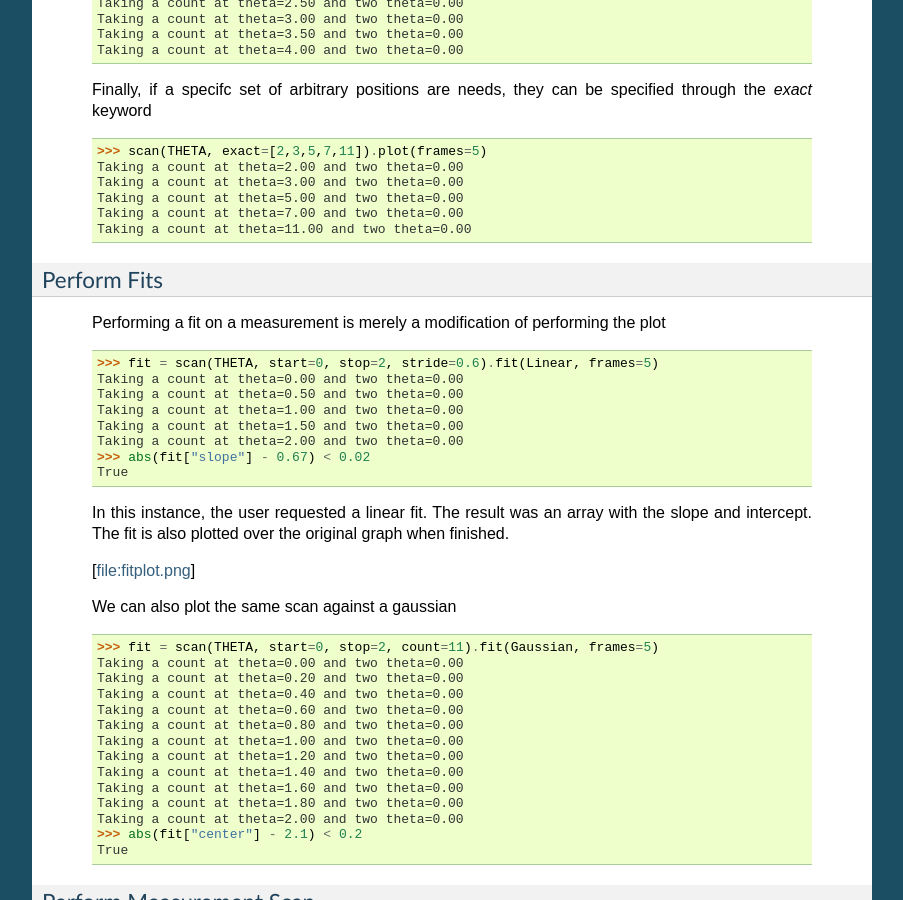
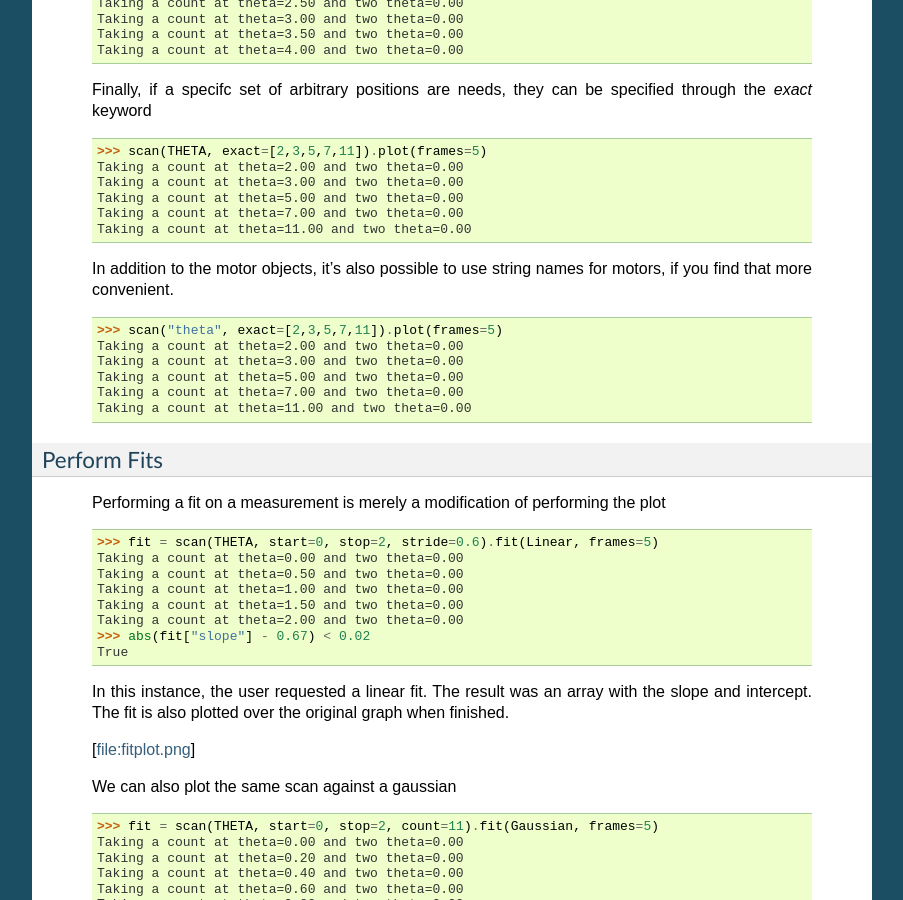
Before and after one commit to PyGenie-Scans/Scans, a Sphinx documentation site: the page built from doc/source/tutorial.rst, in a window 1280 px wide and 900 px high, scrolled down 2754 px. Shown: the whole window, without its empty margins (198-1101 px from the left). Built offline with Sphinx 7.4.7, drawn with Linux system fonts in a browser that asks for light colours.

Commit message:
Document the string motor behaviour

```diff
--- a/doc/source/tutorial.rst
+++ b/doc/source/tutorial.rst
@@ -170,6 +170,16 @@ Plot Motor Scan
   be specified through the `exact` keyword
 
   >>> scan(THETA, exact=[2,3,5,7,11]).plot(frames=5)
+  Taking a count at theta=2.00 and two theta=0.00
+  Taking a count at theta=3.00 and two theta=0.00
+  Taking a count at theta=5.00 and two theta=0.00
+  Taking a count at theta=7.00 and two theta=0.00
+  Taking a count at theta=11.00 and two theta=0.00
+
+  In addition to the motor objects, it's also possible to use string
+  names for motors, if you find that more convenient.
+
+  >>> scan("theta", exact=[2,3,5,7,11]).plot(frames=5) # doctest: +SKIP
   Taking a count at theta=2.00 and two theta=0.00
   Taking a count at theta=3.00 and two theta=0.00
   Taking a count at theta=5.00 and two theta=0.00
```
